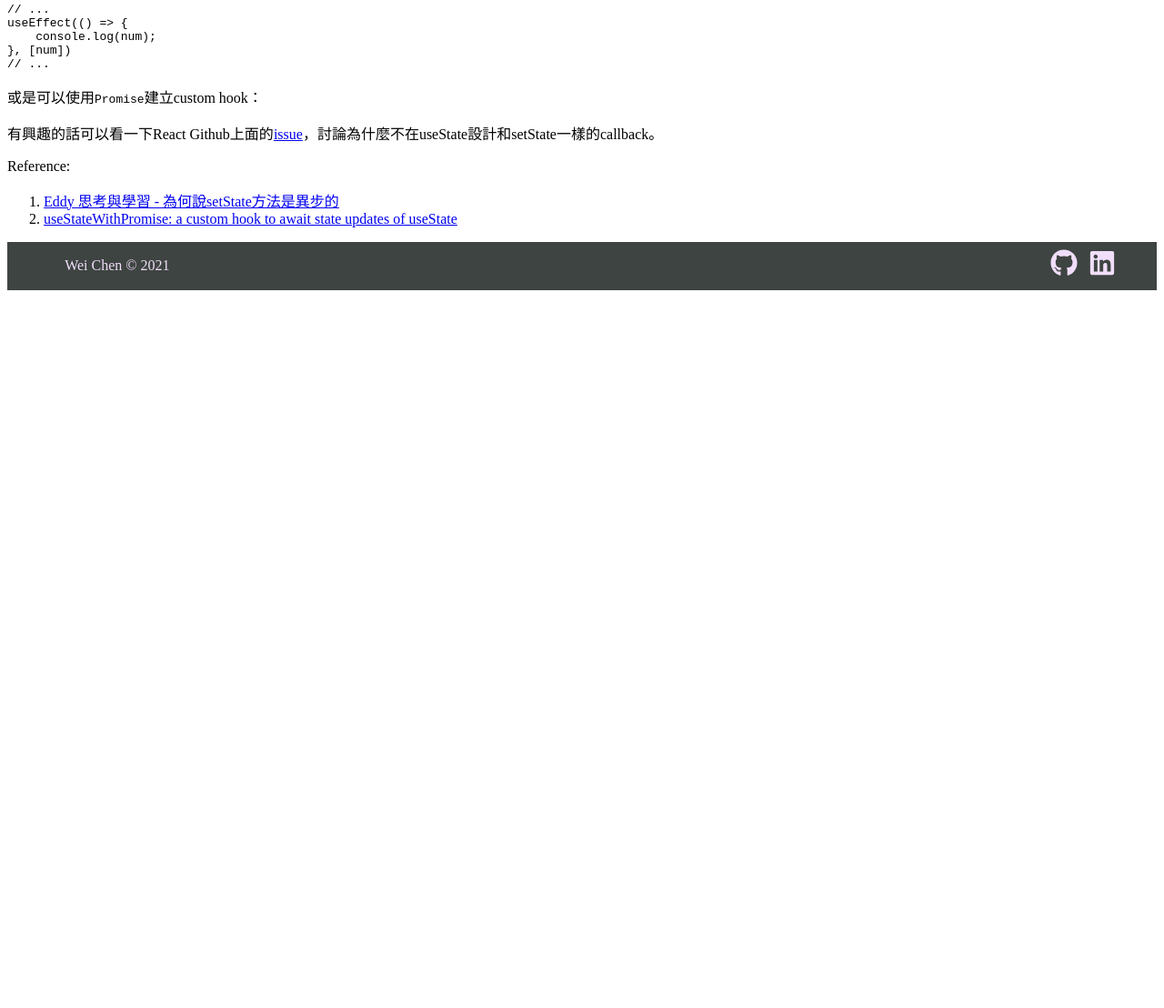
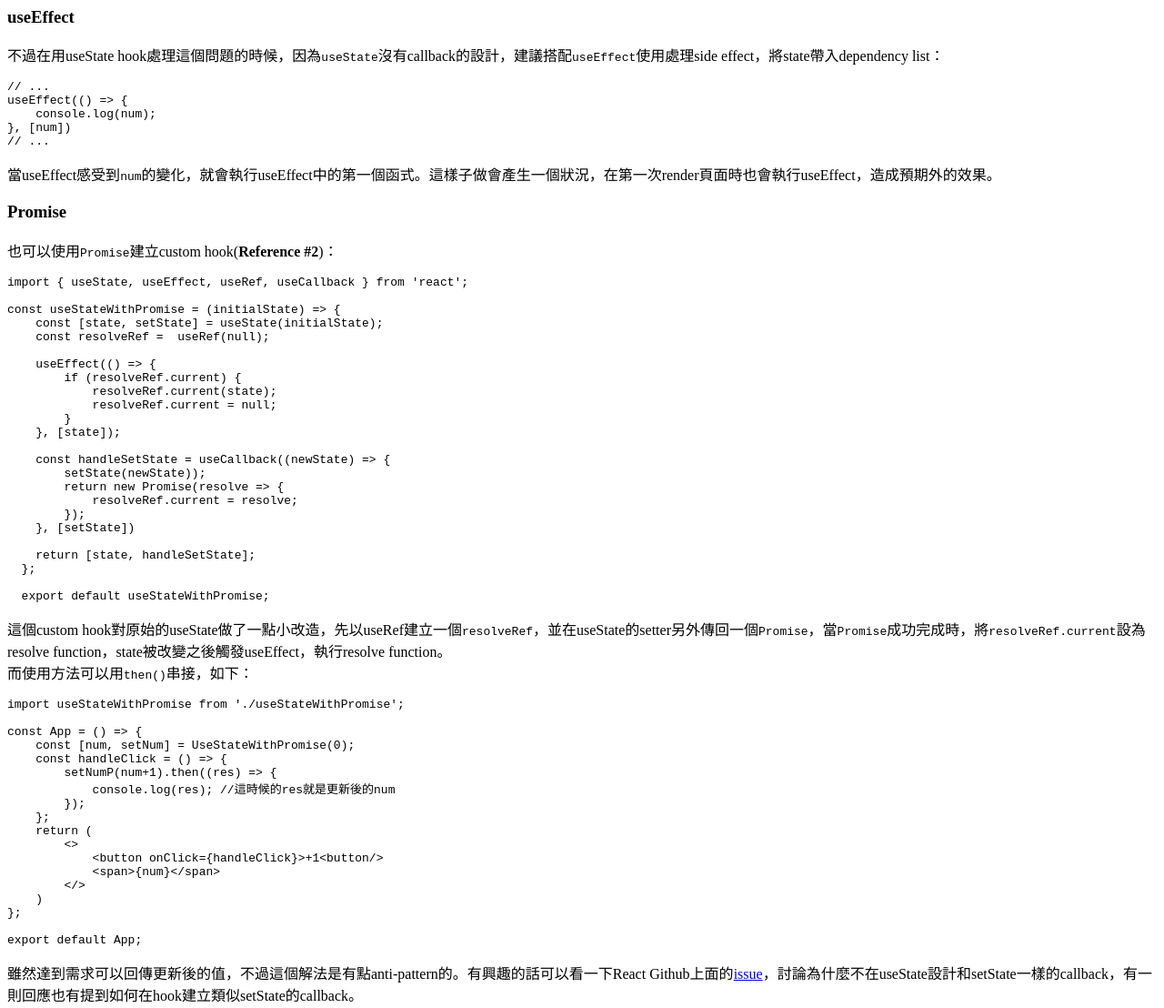
Before and after one commit to movingroovin/WeiCave, a Gatsby site: page /usestate-promise/ in a window 1280 px wide. Shown: the part 896-2004 px from the top of the page at 91% size. Before the commit the page ends 1223 px from the top, so only its background shows below. Built offline with nearby package versions, Linux system fonts and the light colour scheme; Gatsby itself is replaced by a stand-in of ours; some packages are replaced by stand-ins of ours; code samples lack their colours.

Commit message:
update article

````diff
--- a/src/assests/posts/usestate-promise.md
+++ b/src/assests/posts/usestate-promise.md
@@ -15,10 +15,13 @@ const App = () => {
         console.log(num);
     };
     return (
-        <button onClick={handleClick}>+1<button/>
-        <span>{num}</span>
+        <>
+            <button onClick={handleClick}>+1<button/>
+            <span>{num}</span>
+        </>
     )
 };
+export default App;
 ```
 每次點擊按鈕，畫面上顯示的數字的確有增加，但是在實際上`console.log`出來的`num`還維持在上一個階段。這邊就牽扯到在狀態改變後，React內部設計會怎麼re-render整個頁面；而要解決這個問題，因為`setState`本身是非同步的動作，過去在寫class component時，可以使用`setState`的第二個參數callback傳入function達到效果：
 ```js
@@ -36,6 +39,7 @@ const handleClick = () => {
 ```
 
 ## useState hook
+### useEffect
 不過在用useState hook處理這個問題的時候，因為`useState`沒有callback的設計，建議搭配`useEffect`使用處理side effect，將state帶入dependency list：
 ```js
 // ...
@@ -44,10 +48,60 @@ useEffect(() => {
 }, [num])
 // ...
 ```
+當useEffect感受到`num`的變化，就會執行useEffect中的第一個函式。這樣子做會產生一個狀況，在第一次render頁面時也會執行useEffect，造成預期外的效果。
 
-或是可以使用`Promise`建立custom hook：
+### Promise
+也可以使用`Promise`建立custom hook(__Reference #2__)：
+```js
+import { useState, useEffect, useRef, useCallback } from 'react';
 
-有興趣的話可以看一下React Github上面的[issue](https://github.com/reactjs/rfcs/issues/98)，討論為什麼不在useState設計和setState一樣的callback。
+const useStateWithPromise = (initialState) => {
+    const [state, setState] = useState(initialState);
+    const resolveRef =  useRef(null);
+
+    useEffect(() => {
+        if (resolveRef.current) {
+            resolveRef.current(state);
+            resolveRef.current = null;
+        }
+    }, [state]);
+
+    const handleSetState = useCallback((newState) => {
+        setState(newState));
+        return new Promise(resolve => {
+            resolveRef.current = resolve;
+        });
+    }, [setState])
+
+    return [state, handleSetState];
+  };
+
+  export default useStateWithPromise;
+```
+這個custom hook對原始的useState做了一點小改造，先以useRef建立一個`resolveRef`，並在useState的setter另外傳回一個`Promise`，當`Promise`成功完成時，將`resolveRef.current`設為resolve function，state被改變之後觸發useEffect，執行resolve function。
+而使用方法可以用`then()`串接，如下：
+```js
+import useStateWithPromise from './useStateWithPromise';
+
+const App = () => {
+    const [num, setNum] = UseStateWithPromise(0);
+    const handleClick = () => {
+        setNumP(num+1).then((res) => {
+            console.log(res); //這時候的res就是更新後的num
+        });
+    };
+    return (
+        <>
+            <button onClick={handleClick}>+1<button/>
+            <span>{num}</span>
+        </>
+    )
+};
+
+export default App;
+```
+
+雖然達到需求可以回傳更新後的值，不過這個解法是有點anti-pattern的。有興趣的話可以看一下React Github上面的[issue](https://github.com/reactjs/rfcs/issues/98)，討論為什麼不在useState設計和setState一樣的callback，有一則回應也有提到如何在hook建立類似setState的callback。
 
 Reference:
 1. [Eddy 思考與學習 - 為何說setState方法是異步的](https://eddychang.me/why-setstate-is-async)
````
